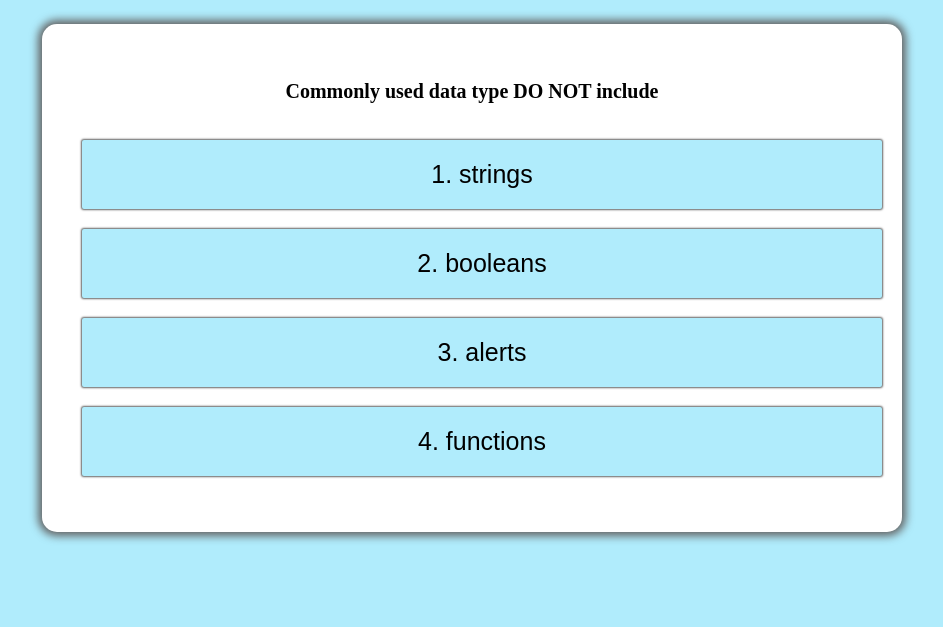
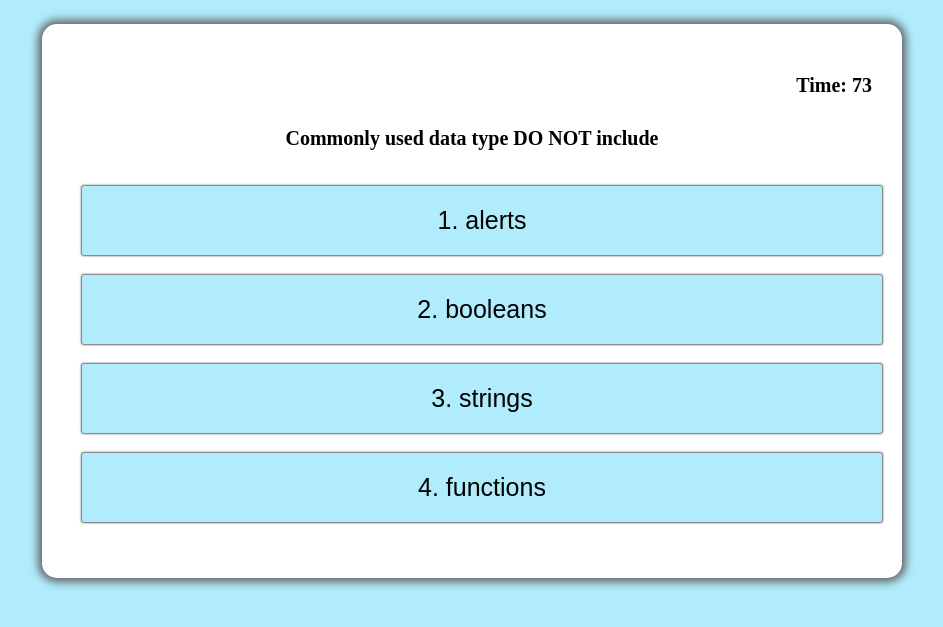
Before and after one commit to Limnation/03-JavaScript-Code-Quiz, a plain HTML site: page index.html in a window 1280 px wide. Both pictures are taken after a click on the button "Start". Shown: the part 137-764 px from the top of the page, without its empty margins (168-1111 px from the left). Drawn offline with Linux system fonts and the light colour scheme.

Commit message:
added if statments and some time funtions plsu the wrong and correct text with a duration

```diff
--- a/css/style.css
+++ b/css/style.css
@@ -43,3 +43,9 @@ section {
 .btn:hover {
   background-color: #72dbf8;
 }
+
+#time {
+  text-align: right;
+  font-size: 20px;
+  color: #000000;
+}
--- a/index.html
+++ b/index.html
@@ -13,9 +13,10 @@
       <h1 id="quizTitle">JavasScript Quiz</h1>
     </header>
     <section>
+      <h3 id="time" ></h1>
       <h2 id="question" class="question"></h2>
       <div id="option" class="option"></div>
-      <p class="correctOrWrong"></p>
+      <p id="correctOrWrong" class="correctOrWrong"></p>
     </section>
     <script src="js/questions.js"></script>
   </body>
--- a/js/questions.js
+++ b/js/questions.js
@@ -1,7 +1,7 @@
 //My questions array ref:https://www.w3schools.com/js/js_arrays.asp
 let myQuestions = [
     {
-        // questionNum: 1,
+        questionNum: 1,
         question: "try to anser the following to the best of your ablities in the time limit. Keep in mind that incorrect answers will penalize your scoretime by ten seconds!",
         answer: "Start",
         option: [
@@ -9,72 +9,75 @@ let myQuestions = [
         ]
     },
     {
-        // questionNum: 2,
+        questionNum: 2,
         question: "Commonly used data type DO NOT include",
-        answer: "3. alerts",
+        answer: "1. alerts",
         option: [
-            "1. strings",
+            "1. alerts",
             "2. booleans",
-            "3. alerts",
+            "3. strings",
             "4. functions"
         ]
     },
     {
-        // questionNum: 3,
+        questionNum: 3,
         question: "The condition an if / else statement is enclosed within ______.",
-        answer: "2. curly brackets",
+        answer: "1. curly brackets",
         option: [
-            "1. quotes",
-            "2. curly brackets",
+            "1. curly brackets",
+            "2. quotes",
             "3. parenthesis",
             "4. square brackets"
         ]
     },
     {
-        // questionNum: 4,
+        questionNum: 4,
         question: "Arrays in JavaScript can be used to store",
-        answer: "4. all of the above",
+        answer: "1. all of the above",
         option: [
-            "1. numbers and strings",
+            "1. all of the above",
             "2. other arrays",
             "3. booleans",
-            "4. all of the above"
+            "4. numbers and strings"
         ]
     },
     {
-        // questionNum: 5,
+        questionNum: 5,
         question: "Strings values be enclosed within ______ when being assinged to variables",
-        answer: "4. parentheses",
+        answer: "1. parentheses",
         option: [
-            "1. commas",
+            "1. parentheses",
             "2. curly brackets",
             "3. quotes",
-            "4. parentheses"
+            "4. commas"
         ]
     },
     {
-        // questionNum: 6,
+        questionNum: 6,
         question: "A very useful tool used during development and debugging for printing content to the debugger is:",
-        answer: "4. console.log",
+        answer: "1. console.log",
         option: [
-            "1. JavaScript",
+            "1. console.log",
             "2. terminal",
             "3. for loops",
-            "4. console.log"
+            "4. JavaScript"
         ]
     },
     {
-        // questionNum: 6,
+        questionNum: 7,
         question: "Game Over",
-        answer: "4. console.log",
+        answer: "Reset",
         option: [
-            "Reset"]
+            "Reset"
+        ]
     }
 ];
 
-var qs = 0; //stores the current question number in the array your on
-var score = 0; // store the score of user
-var btn = document.createElement("button");
+let qs = 0; //stores the current question number in the array your on
+let score = 0; // store the score of user
+let btn = document.createElement("button");
+let correctOrWrong = document.getElementById("correctOrWrong");
+let textInputName = document.getElementById("option");
 
 // invocation of funtion eleId by x
 function eleId(x) {
@@ -98,13 +101,69 @@ function loadQuestions() {
 
 
     document.querySelectorAll("#btn").forEach(btn => { // Select all rendered options and listen for events
-        btn.onclick = () => {
-            if (qs >= (myQuestions.length -1)) {
+        btn.onclick = function () {
+            console.log(btn.textContent);
+            console.log(myQuestions[qs].answer);
+            console.log(myQuestions.length);
+            console.log(myQuestions[qs].questionNum);
+            console.log(myQuestions[qs].questionNum === (myQuestions.length - 1));
+            correctOrWrong.style.display = "block";
+            if (qs === 0) {
+                setTime();
+            }
+            if (btn.textContent === myQuestions[qs].answer && myQuestions[qs].questionNum === 1) {
+                correctOrWrong.innerHTML = " ";
+            }
+            if (btn.textContent === myQuestions[qs].answer && myQuestions[qs].questionNum !== 1) {
+                correctOrWrong.innerHTML = "Correct!";
+                timeout()
+            }
+            if (btn.textContent !== myQuestions[qs].answer){
+                correctOrWrong.innerHTML = "Wrong!";
+                timeout()
+            }
+            if (btn.textContent !== myQuestions[qs].answer) {
+                secondsLeft = secondsLeft - 10;
+                console.log(btn.textContent !== myQuestions[qs].answer);
+            }
+            if (myQuestions[qs].questionNum === (myQuestions.length - 1)) {
+                localStorage.setItem("time", secondsLeft);
+                let secondsSaved = localStorage.getItem("time");
+                timeEl = secondsSaved;
+                textInputName.setAttribute("type", "text");
+                textInputName.setAttribute("value", "SAE");
+            }
+            if (qs >= (myQuestions.length - 1)) {
                 location.reload();
             }
             else
                 qs++;
-                loadQuestions();
+            loadQuestions();
         }
     });
 }
+
+// Selects element by class
+let timeEl = document.getElementById("time");
+
+let secondsLeft = 75;
+
+function setTime() {
+  // Sets interval in variable
+  var timerInterval = setInterval(function() {
+    secondsLeft--;
+    timeEl.textContent = "Time: " + secondsLeft;
+
+    if(secondsLeft === 0) {
+      // Stops execution of action at set interval
+        clearInterval(timerInterval);
+      };
+
+  }, 1000);
+}
+
+function timeout() {
+    setTimeout(function () {
+        correctOrWrong.style.display = "none";
+    }, 700);
+}
```
Also changed, not shown: js/quiz.js (+10 -7 lines).
